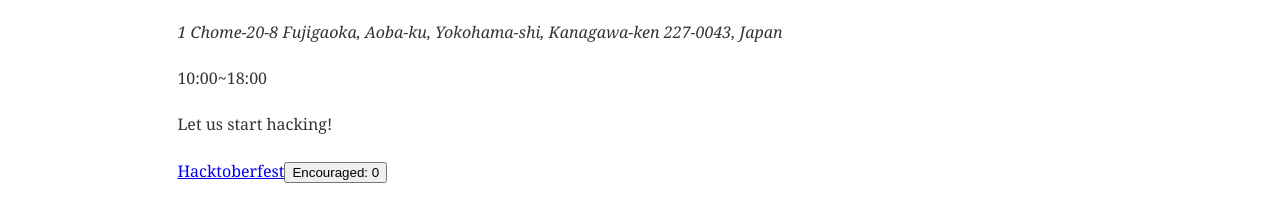
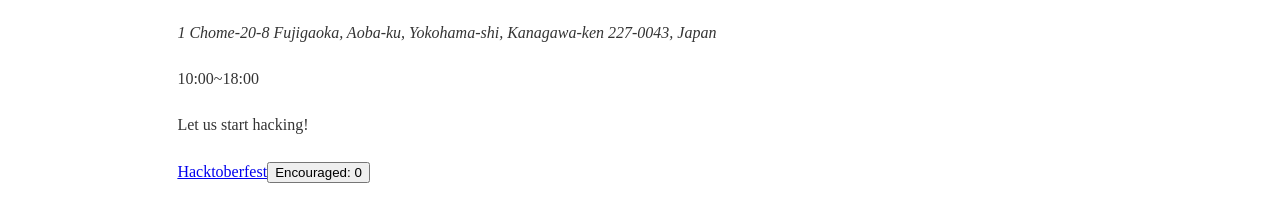
Before and after one commit to careertrek-hacktoberfest-day-2018/careertrek-hacktoberfest-day-2018.github.io, a Gatsby site: page / in a window 1280 px wide. Shown: the part 218-440 px from the top of the page. Built offline with nearby package versions, Linux system fonts and the light colour scheme; Gatsby itself is replaced by a stand-in of ours; no server answers.

Commit message:
Change fonts to Hacktoberfest's

```diff
--- a/src/components/layout.tsx
+++ b/src/components/layout.tsx
@@ -45,6 +45,7 @@ const Layout = ({ children }: LayoutProps) => (
             maxWidth: 960,
             padding: '0px 1.0875rem 1.45rem',
             paddingTop: 0,
+            fontFamily: 'YuGothic',
           }}
         >
           {children}
```
